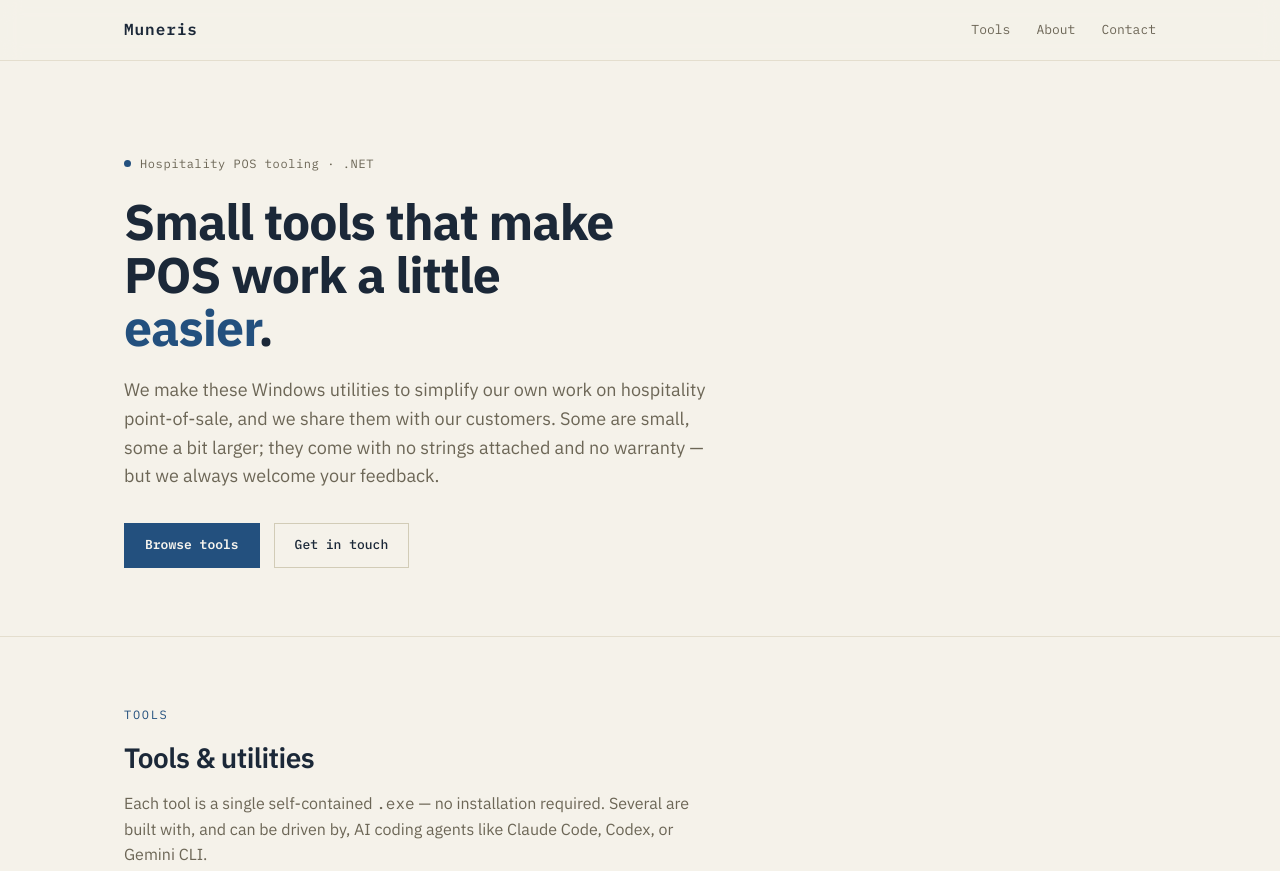
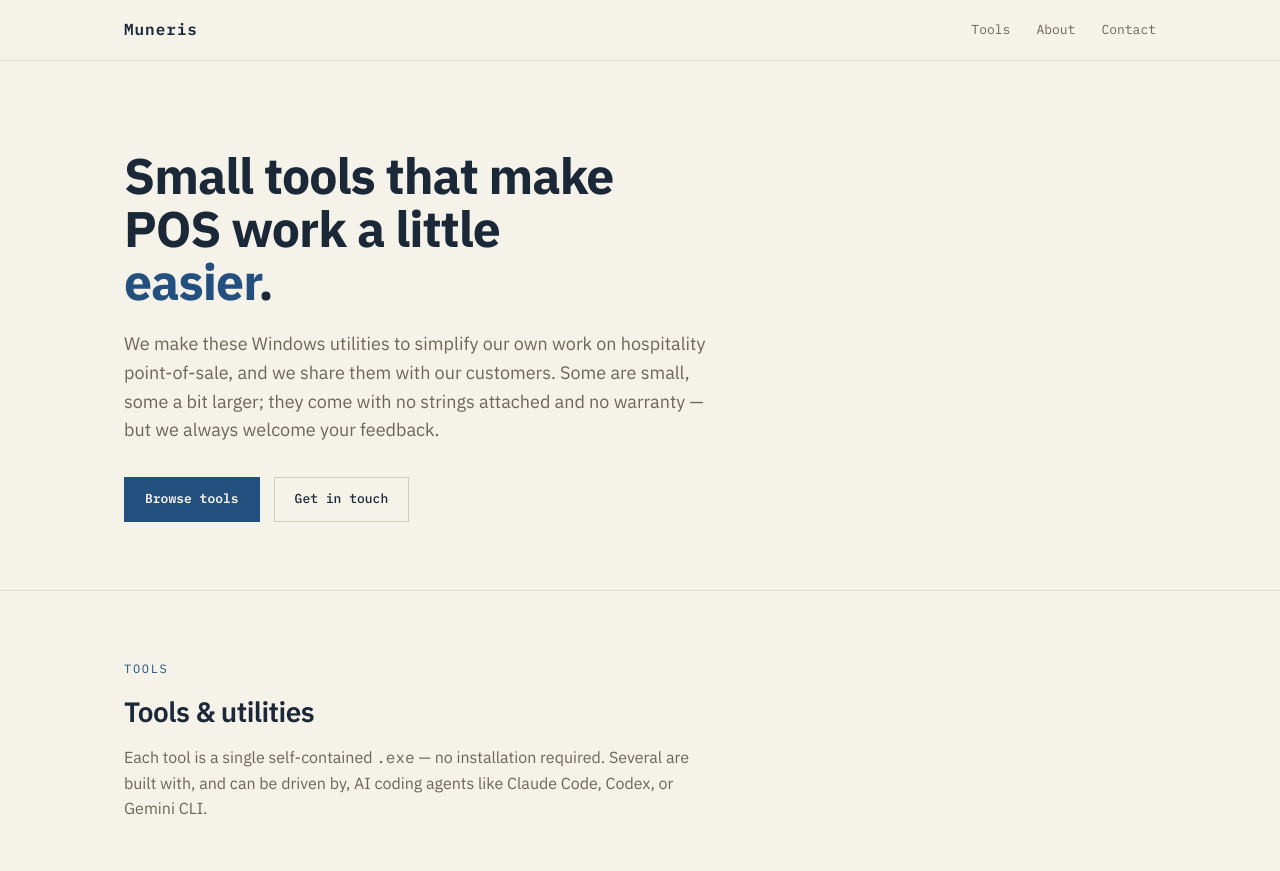
Before and after one commit to mbundgaard/MunerisTools, a website: page site/template.html in a window 1280 px wide. Shown: the top 871 px of the page. Drawn offline with Linux system fonts and the light colour scheme.

Commit message:
docs: rewrite README as agent onboarding for the tool-folder contract; remove hero eyebrow

```diff
--- a/site/template.html
+++ b/site/template.html
@@ -62,12 +62,6 @@
     padding:88px 0 68px;
     border-bottom:1px solid var(--border);
   }
-  .eyebrow{
-    display:inline-flex;align-items:center;gap:9px;
-    font-family:var(--mono);font-size:12px;letter-spacing:.05em;color:var(--muted);
-    margin-bottom:22px;
-  }
-  .eyebrow .dot{width:7px;height:7px;border-radius:50%;background:var(--accent)}
   h1{font-size:50px;line-height:1.06;letter-spacing:-.02em;font-weight:700;max-width:17ch}
   h1 em{font-style:normal;color:var(--accent)}
   .hero p.lede{margin-top:22px;font-size:18px;color:var(--muted);max-width:54ch}
@@ -245,7 +239,6 @@
 <main id="home">
   <header class="hero">
     <div class="wrap hero-inner">
-      <div class="eyebrow"><span class="dot"></span> Hospitality POS tooling · .NET</div>
       <h1>Small tools that make POS work a little <em>easier</em>.</h1>
       <p class="lede">We make these Windows utilities to simplify our own work on hospitality point-of-sale, and we share them with our customers. Some are small, some a bit larger; they come with no strings attached and no warranty — but we always welcome your feedback.</p>
       <div class="hero-cta">
```
Also changed, not shown: README.md, site/tools/README.md.
